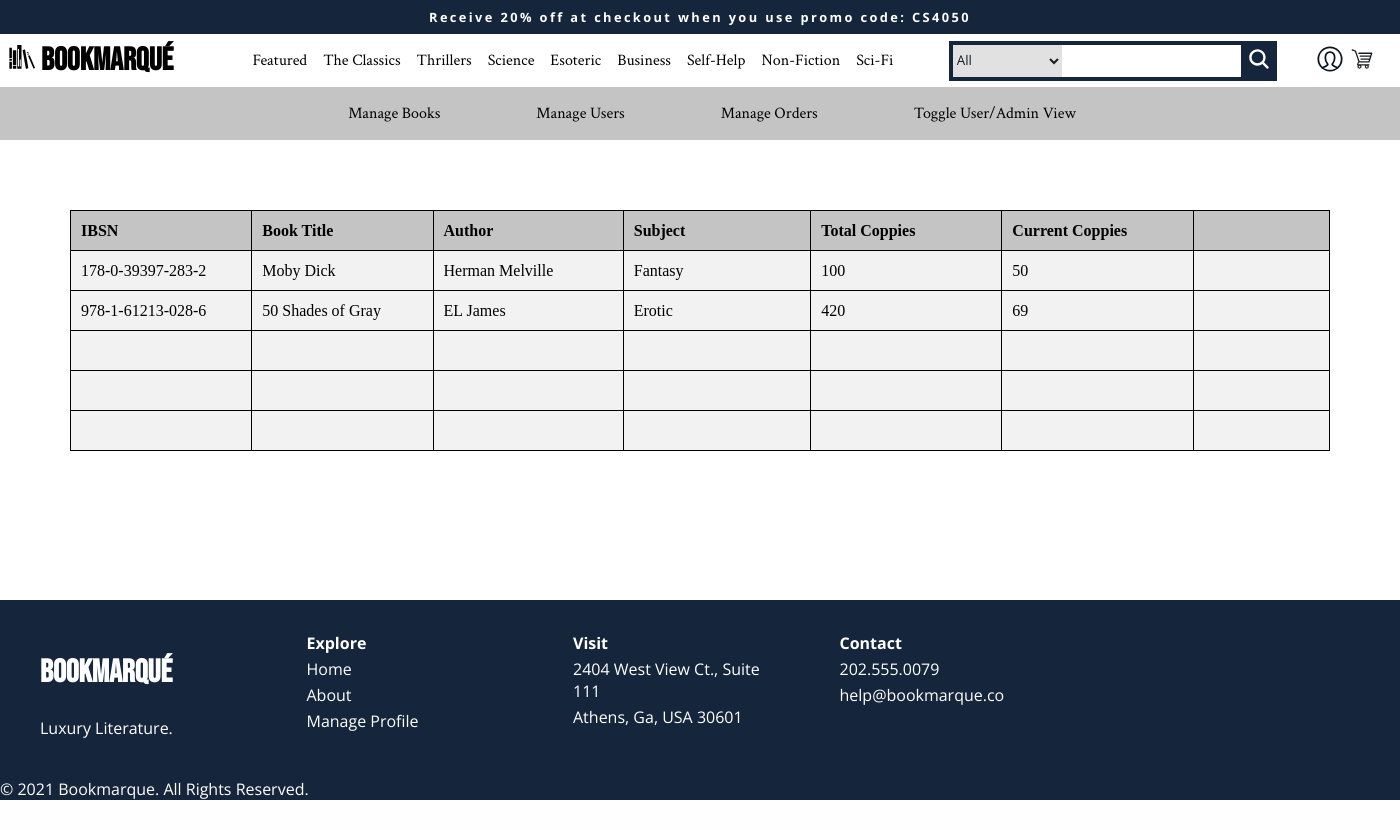
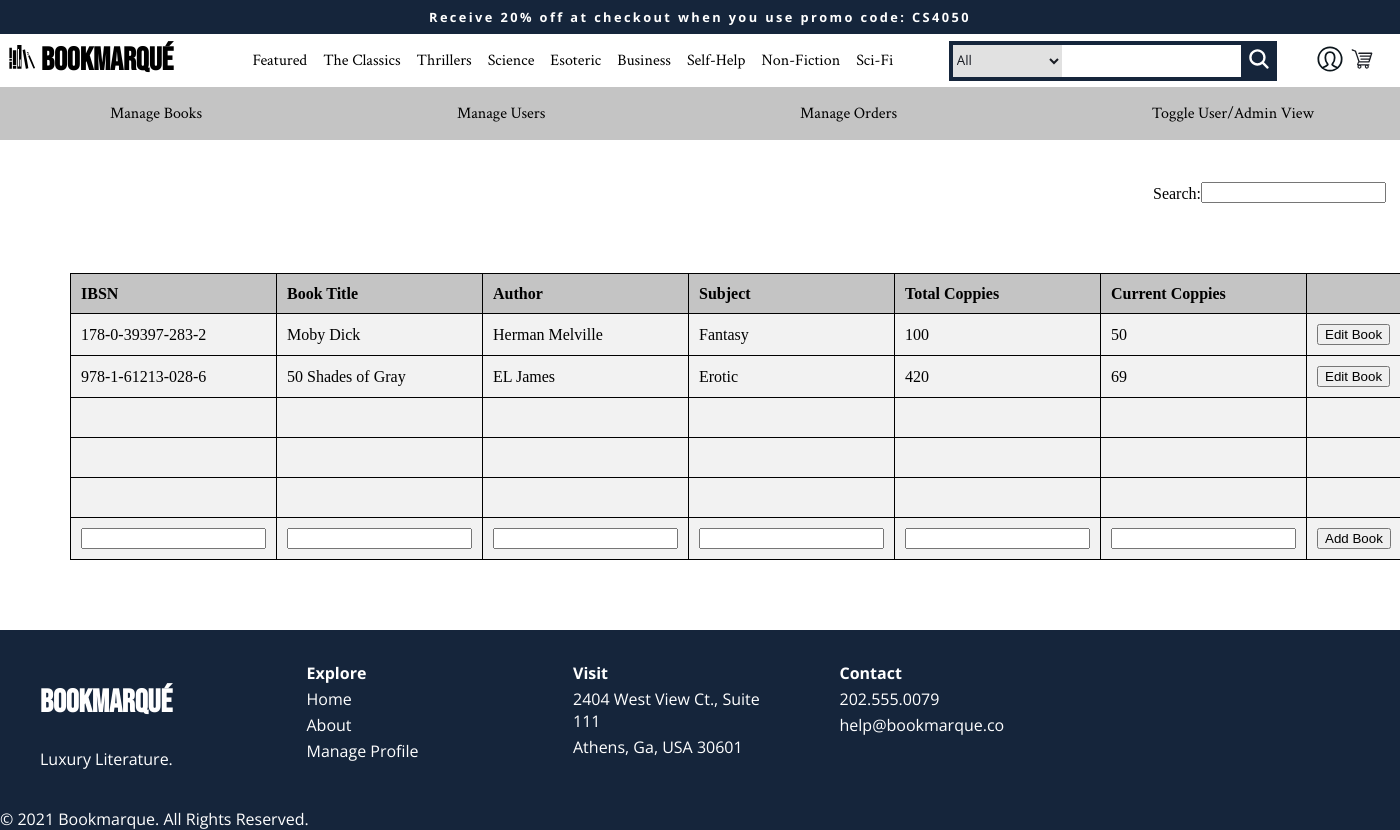
Before and after one commit to Will-McCarthy/Bookmarque, a Flask app: page /manage-books in a window 1400 px wide. Before the commit the page ends 800 px from the top, so only its background shows below. Run offline with Flask 2, Linux system fonts and the light colour scheme.

Commit message:
Admin_view and manage_books improvements

```diff
--- a/bookmarqueapp/static/sass/style.scss
+++ b/bookmarqueapp/static/sass/style.scss
@@ -5,13 +5,13 @@ $light-gold: #FBEDD7;
 $gold: #F4CE92;
 $dark-gold: #B6622D;
 $light-grey: #E1E1E1;
-
 /* font families */
 $font-serif: 'Crimson Text', serif;
 $font-sans: 'Open Sans', sans-serif;
 $font-title: 'Bebas Neue', cursive;
 
-html, body {
+body,
+html {
   margin: 0;
   height: 100%;
   min-height: 100%;
@@ -445,29 +438,36 @@ footer div {
   margin-bottom: 5%;
 }
 
-.fcard a{
+.fcard a {
   text-decoration: none;
   color: black;
 }
 
-table, th, td {
+table,
+td,
+th {
   border: 1px solid black;
   border-collapse: collapse;
 }
+
 table {
   background: #c4c4c4;
   border-collapse: collapse;
   width: 90%;
   margin: 5%;
 }
-th, td {
+
+td,
+th {
   width: 1%;
   padding: 10px;
   text-align: left;
 }
-tr{
+
+tr {
   height: 40px;
 }
-td{
+
+td {
   background: #f2f2f2;
 }
--- a/bookmarqueapp/templates/manage_books.html
+++ b/bookmarqueapp/templates/manage_books.html
@@ -1,12 +1,17 @@
 {% extends "user_layout.html" %}
 {% block content %}
 <div id="menu-bar" style="background-color:#c4c4c4; justify-content: center;">
-  <ul id="nav-bar">
-    <li><a href="#">Manage Books</a></li>
-    <li style="margin-left:5em;"><a href="#">Manage Users</a></li>
-    <li style="margin-left:5em;"><a href="#">Manage Orders</a></li>
-    <li style="margin-left:5em;"><a href="#">Toggle User/Admin View</a></li>
+  <ul id="nav-bar" style="width: 90%; margin-right: 5%; margin-left: 5%; display: flex; justify-content: space-between;">
+    <li><a href="{{ url_for('manageBooks') }}">Manage Books</a></li>
+    <li><a href="#">Manage Users</a></li>
+    <li><a href="#">Manage Orders</a></li>
+    <li><a href="#">Toggle User/Admin View</a></li>
   </ul>
+</div>
+
+<div style="margin: 3%; width:96%; display: flex; justify-content: flex-end; align-items: flex-end;">
+  <label for="fname">Search:</label>
+  <input type="text" id="fname" name="fname">
 </div>
 
 <div>
@@ -27,7 +32,7 @@
       <td>Fantasy</td>
       <td>100</td>
       <td>50</td>
-      <td></td>
+      <td><input type="button" value="Edit Book"></input></td>
     </tr>
     <tr>
       <td>978-1-61213-028-6</td>
@@ -36,7 +41,7 @@
       <td>Erotic</td>
       <td>420</td>
       <td>69</td>
-      <td></td>
+      <td><input type="button" value="Edit Book"></input></td>
     </tr>
     <tr>
       <td></td>
@@ -64,6 +69,15 @@
       <td></td>
       <td></td>
       <td></td>
+    </tr>
+    <tr>
+      <td><input></input></td>
+      <td><input></input></td>
+      <td><input></input></td>
+      <td><input></input></td>
+      <td><input></input></td>
+      <td><input></input></td>
+      <td><input type="button" value="Add Book"></input></td>
     </tr>
   </table>
 </div>
```
Also changed, not shown: other parts of bookmarqueapp/static/sass/style.scss (+47 -54 lines), bookmarqueapp/templates/admin_view.html (+10 -7 lines), bookmarqueapp/static/assets/archLibrary.png (added), bookmarqueapp/static/assets/coffeeGlasses.png (added), bookmarqueapp/static/assets/stairsLibrary.png (added). Lines whose indentation alone changed are shown as unchanged.
